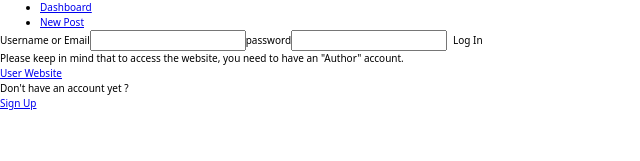
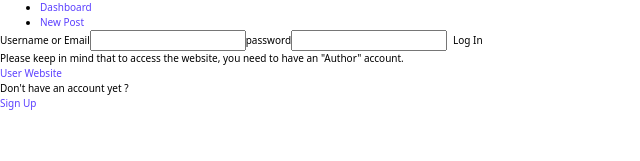
Before and after one commit to NestorNebula/blog-api, a React (Vite) app in the folder blog-author/: page /login in a window 1280 px wide. Shown: the top 161 px of the page, without its empty margins (0-640 px from the left). Built offline with nearby package versions, Linux system fonts and the light colour scheme; no server answers.

Commit message:
feat: add general styles for links

```diff
--- a/blog-author/src/App.css
+++ b/blog-author/src/App.css
@@ -18,3 +18,13 @@ button {
 button:hover {
   cursor: pointer;
 }
+
+a {
+  text-decoration: none;
+  color: #5c40ff;
+}
+
+a:hover {
+  text-decoration: underline;
+  color: #891bff;
+}
```
Also changed, not shown: 1 other file (tests, documents, lock files or other folders).
